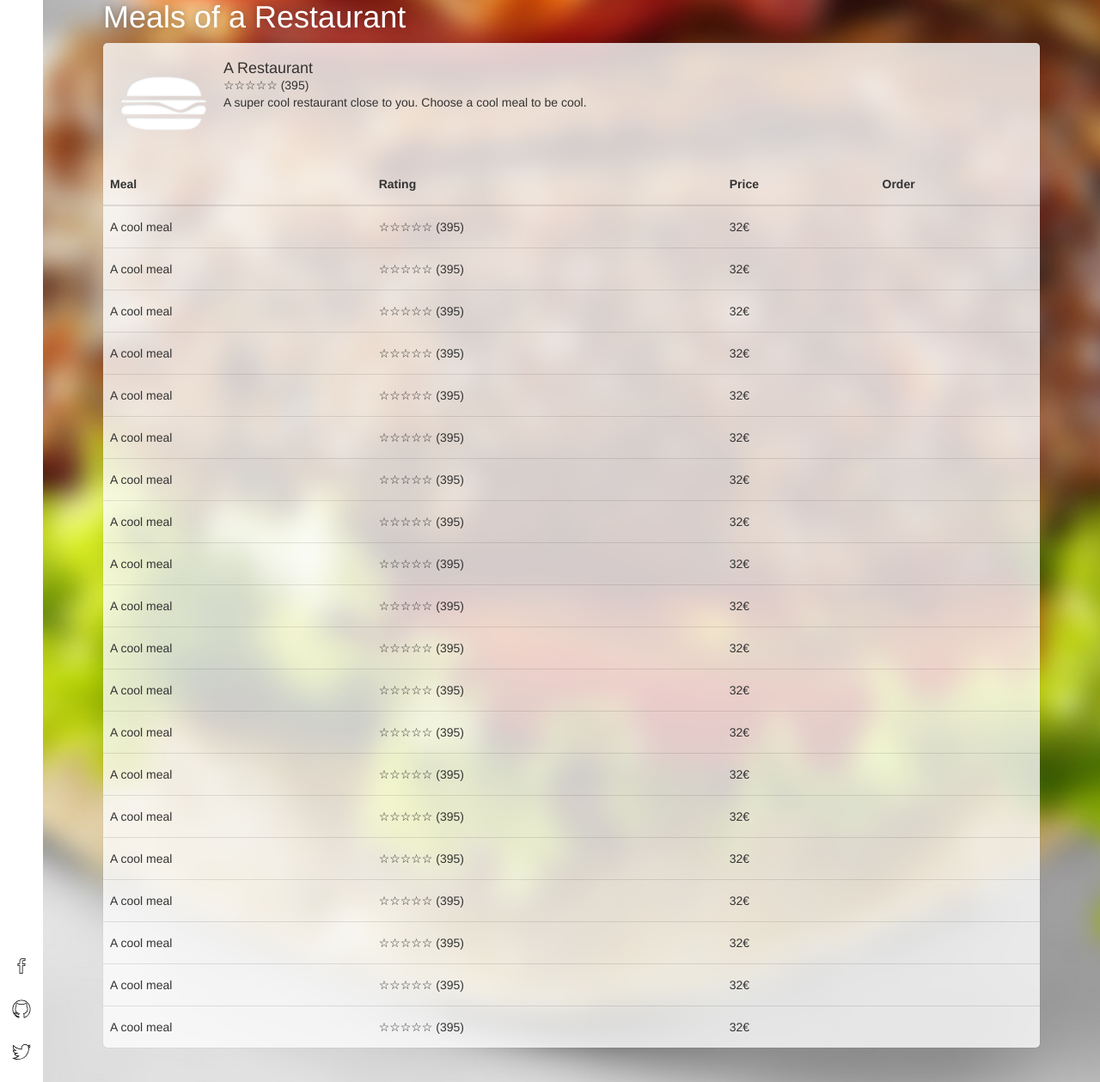
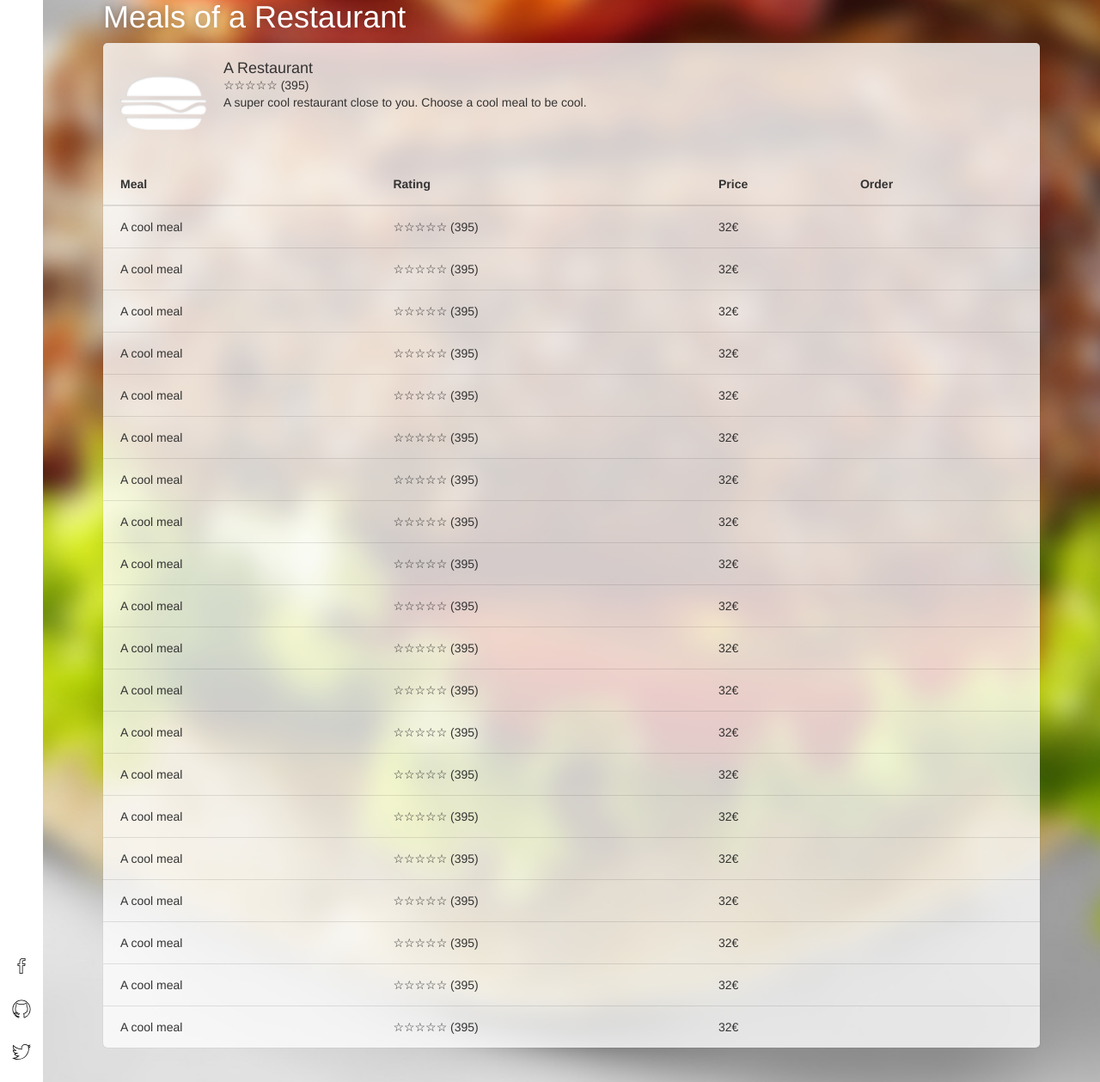
Before and after one commit to crysxd/Project-Workshop-of-Database-Systems-CS357, a PHP site: page /meals.php in a window 1280 px wide. Shown: the part 270-1529 px from the top of the page at 86% size. Run offline with PHP 8.4, Linux system fonts and the light colour scheme.

Commit message:
Added padding left and right of the table
The line separators go to the edge

```diff
--- a/Webpage/css/meals.css
+++ b/Webpage/css/meals.css
@@ -39,6 +39,17 @@
   line-height: 32px;
 }
 
+.table td:first-child,
+.table th:first-child {
+  padding-left: 20px;
+}
+
+.table td:last-child,
+.table th:last-child {
+  padding-right: 20px;
+}
+
+
 #meals-list .table-hover > tbody > tr{
   -webkit-transition: background-color 0.6s;
   -moz-transition: background-color 0.6s;
```
